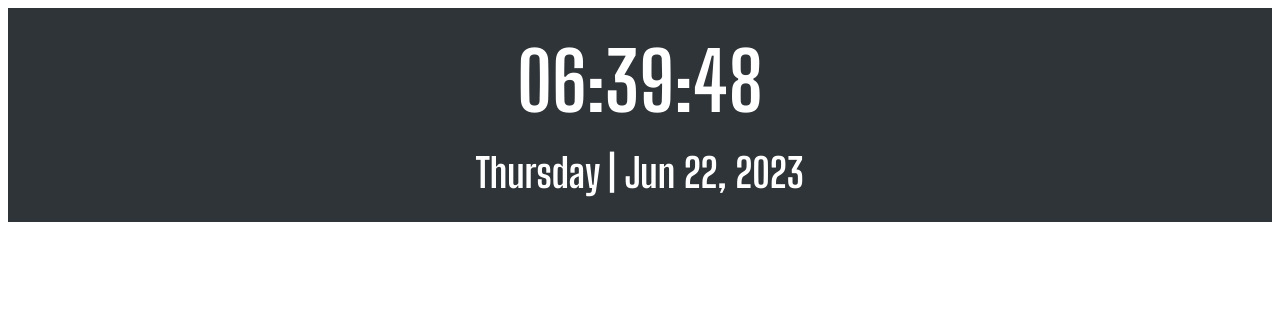
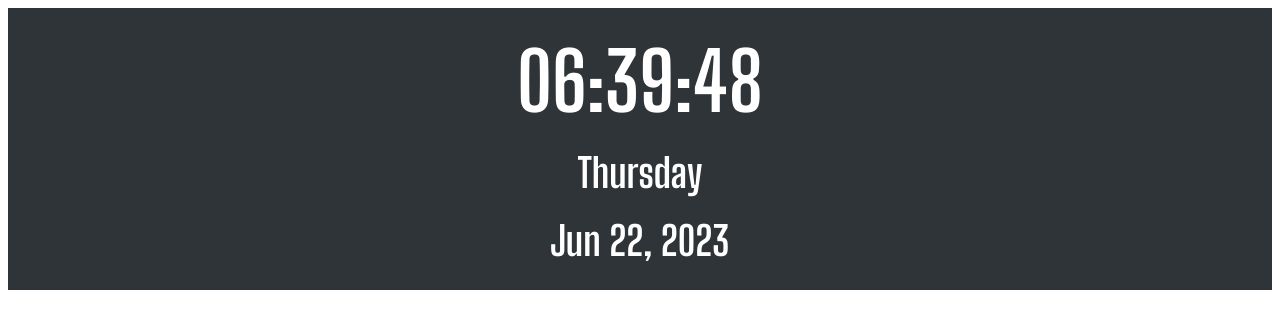
Before and after one commit to biancashiromoto/react-clock, a React (Vite) app in the folder clock/: page / in a window 1280 px wide. Shown: the top 328 px of the page. Built offline with nearby package versions, Linux system fonts and the light colour scheme.

Commit message:
Change date display

```diff
--- a/clock/src/components/Clock/Clock.jsx
+++ b/clock/src/components/Clock/Clock.jsx
@@ -16,11 +16,13 @@ function Clock() {
 
   const formatTime = (date) => {
     const formattedTime = format(date, 'hh:mm:ss');
-    const weekDay = format(date, 'eeee | MMM d, yyyy');
+    const weekDay = format(date, 'eeee');
+    const currDate = format(date, 'MMM d, yyyy')
     return (
       <div className='clock-date--container'>
         <h1>{formattedTime}</h1>
         <p>{weekDay}</p>
+        <p>{currDate}</p>
       </div>
     )
   }
```
